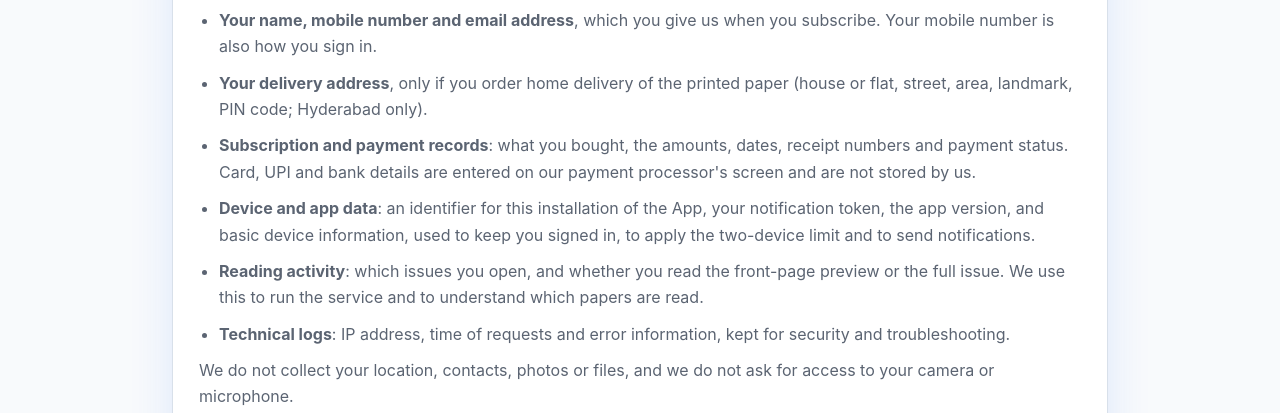
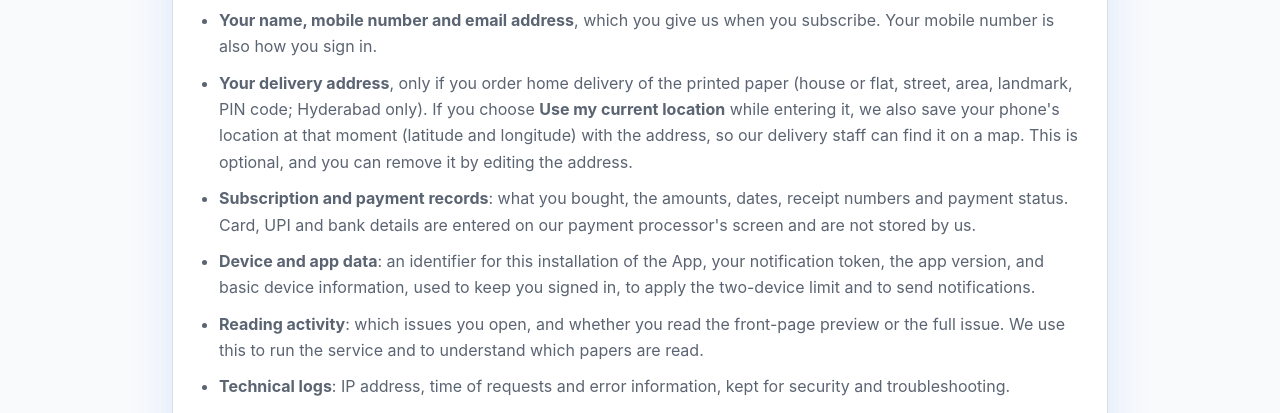
Before and after one commit to PropertyPulse-Editor/pp-agency-docs, a plain HTML site: page epaper/privacy.html in a window 1280 px wide. Shown: the part 539-952 px from the top of the page. Drawn offline with Linux system fonts and the light colour scheme.

Commit message:
E-paper legal pages: optional current location on delivery addresses; new app navigation names

```diff
--- a/epaper/privacy.html
+++ b/epaper/privacy.html
@@ -45,13 +45,13 @@
       <h2>1. Data we collect</h2>
       <ul>
         <li><strong>Your name, mobile number and email address</strong>, which you give us when you subscribe. Your mobile number is also how you sign in.</li>
-        <li><strong>Your delivery address</strong>, only if you order home delivery of the printed paper (house or flat, street, area, landmark, PIN code; Hyderabad only).</li>
+        <li><strong>Your delivery address</strong>, only if you order home delivery of the printed paper (house or flat, street, area, landmark, PIN code; Hyderabad only). If you choose <strong>Use my current location</strong> while entering it, we also save your phone's location at that moment (latitude and longitude) with the address, so our delivery staff can find it on a map. This is optional, and you can remove it by editing the address.</li>
         <li><strong>Subscription and payment records</strong>: what you bought, the amounts, dates, receipt numbers and payment status. Card, UPI and bank details are entered on our payment processor's screen and are not stored by us.</li>
         <li><strong>Device and app data</strong>: an identifier for this installation of the App, your notification token, the app version, and basic device information, used to keep you signed in, to apply the two-device limit and to send notifications.</li>
         <li><strong>Reading activity</strong>: which issues you open, and whether you read the front-page preview or the full issue. We use this to run the service and to understand which papers are read.</li>
         <li><strong>Technical logs</strong>: IP address, time of requests and error information, kept for security and troubleshooting.</li>
       </ul>
-      <p>We do not collect your location, contacts, photos or files, and we do not ask for access to your camera or microphone.</p>
+      <p>The App reads your location only when you tap <strong>Use my current location</strong> on a delivery address, and only to save it with that address; never in the background or at any other time. We do not collect your contacts, photos or files, and we do not ask for access to your camera or microphone.</p>
 
       <h2>2. Why we use your data</h2>
       <ul>
```
Also changed, not shown: epaper/delete-account.html (+1 -1 lines), epaper/refund.html (+1 -1 lines).
